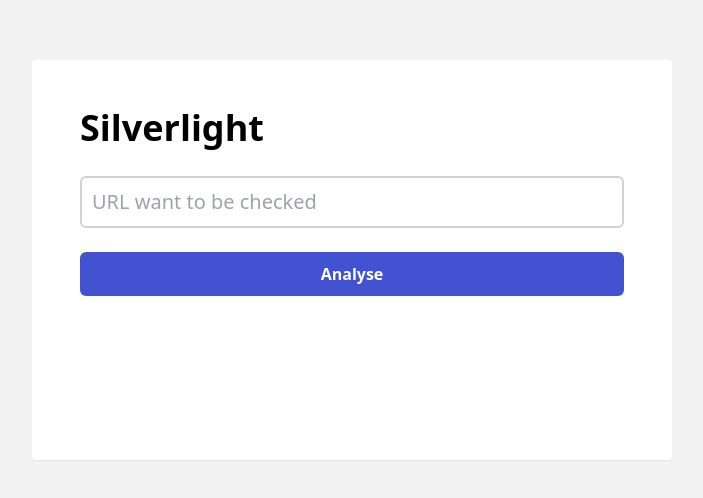
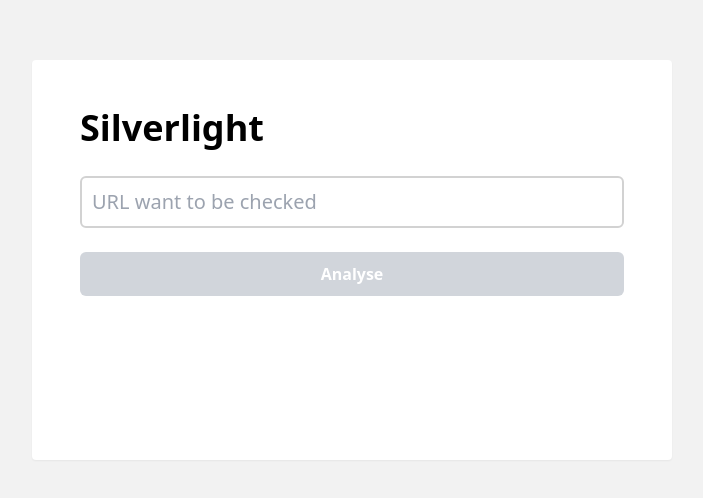
Before and after one commit to eyupozkul/wappalyzer-wrapper, a React (Vite) app in the folder frontend/: page / in a window 1280 px wide. Shown: the part 140-638 px from the top of the page, without its empty margins (288-991 px from the left). Built offline with nearby package versions, Linux system fonts and the light colour scheme.

Commit message:
url input checks url validity. button state and css changes according to the url validity.

```diff
--- a/frontend/src/pages/Home.tsx
+++ b/frontend/src/pages/Home.tsx
@@ -1,4 +1,33 @@
+import React, { useState } from "react";
+
 export function Home() {
+  const [url, setUrl] = useState<string>("");
+  const [buttonState, setButtonState] = useState<boolean>(false);
+  const [buttonCss, setButtonCss] = useState<string>(
+    "w-full rounded-md mt-6 p-2.5 font-bold text-white bg-gray-300"
+  );
+
+  function handleUrlChange(e: React.FormEvent<EventTarget>) {
+    const target = e.target as HTMLInputElement;
+    setUrl(target.value);
+
+    // check if the url is valid
+    const urlExpression =
+      /https?:\/\/(www\.)?[-a-zA-Z0-9@:%._\+~#=]{1,256}\.[a-zA-Z0-9()]{1,6}\b([-a-zA-Z0-9()@:%_\+.~#?&//=]*)/;
+    const urlRegex = new RegExp(urlExpression);
+    if (urlRegex.test(target.value)) {
+      setButtonState(true);
+      setButtonCss(
+        "w-full rounded-md mt-6 p-2.5  font-bold bg-analyse-button-color text-white"
+      );
+    } else {
+      setButtonState(false);
+      setButtonCss(
+        "w-full rounded-md mt-6 p-2.5 font-bold text-white bg-gray-300"
+      );
+    }
+  }
+
   return (
     <div className="min-h-screen bg-custom-bg relative grid place-items-center">
       <div className="w-1/2 h-1/2 rounded bg-white shadow-sm">
@@ -8,15 +37,14 @@ export function Home() {
             <div className="pt-5">
               <input
                 type="text"
+                onChange={handleUrlChange}
                 id="first_name"
-                className="bg-white border-2 border-url-input-border text-url-input-border text-xl rounded-md  block w-full p-2.5 outline-none"
+                className="bg-white border-2 border-url-input-border  text-xl rounded-md  block w-full p-2.5 outline-none"
                 placeholder="URL want to be checked"
+                value={url}
               />
             </div>
-            <button
-              type="button"
-              className="w-full bg-analyse-button-color rounded-md mt-6 p-2.5 text-white font-bold"
-            >
+            <button disabled={!buttonState} type="button" className={buttonCss}>
               Analyse
             </button>
           </form>
```
